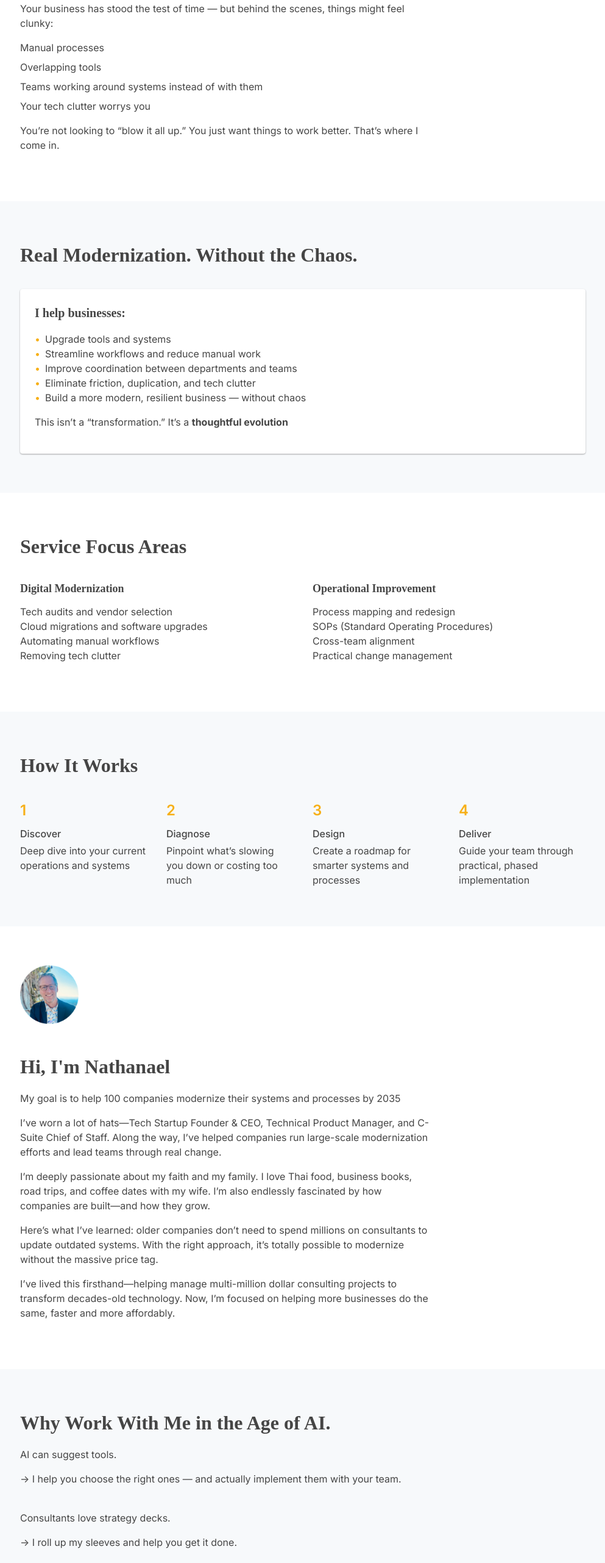
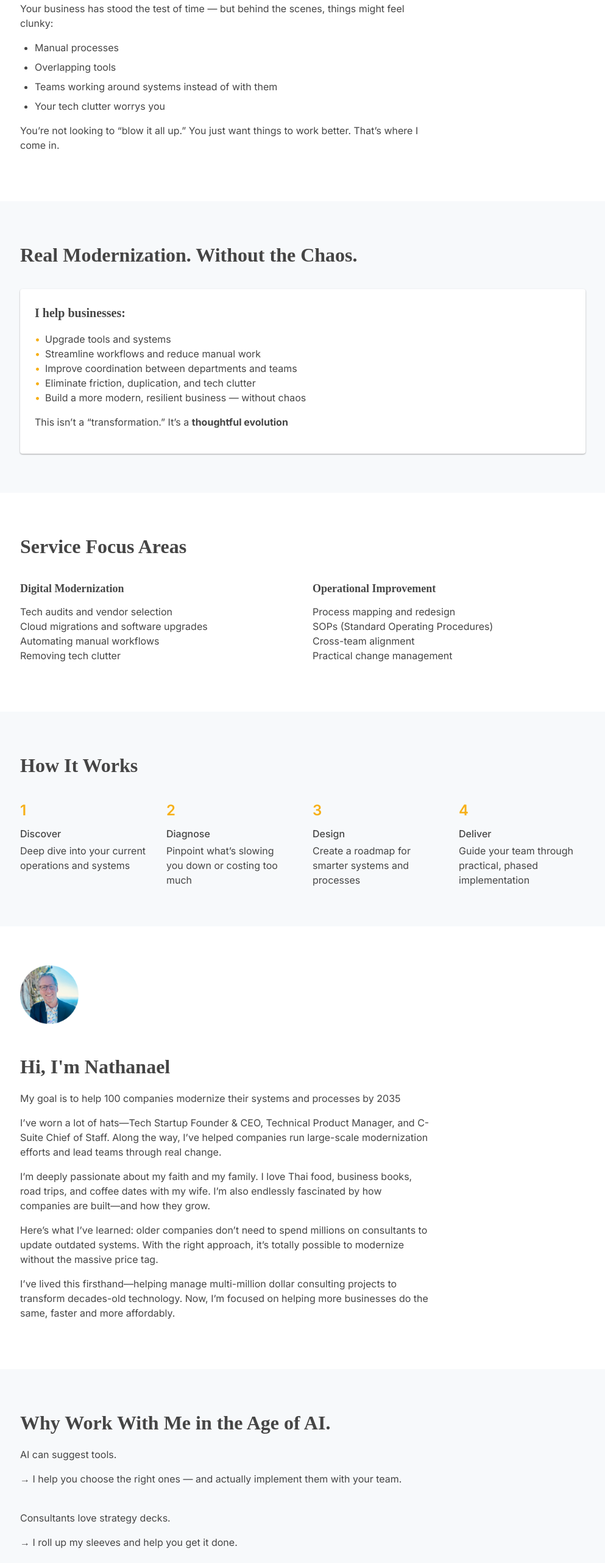
Before and after one commit to nathanaelnienaber/n2n.work, a React (Vite) app: page / in a window 1280 px wide. Shown: the part 896-3459 px from the top of the page at 61% size, without its empty margins (143-1136 px from the left). Built offline with nearby package versions, Linux system fonts and the light colour scheme; a web font is replaced by a local one.

Commit message:
feat: add bullet list utility

```diff
--- a/src/components/About.jsx
+++ b/src/components/About.jsx
@@ -4,7 +4,7 @@ export default function About() {
       <div className="container section-content">
         <h2>You’ve Built a Business That Lasts. Now Let’s Make It Easy to Run.</h2>
         <p>Your business has stood the test of time — but behind the scenes, things might feel clunky:</p>
-        <ul className="list-disc pl-6">
+        <ul className="list-disc">
             <li>Manual processes</li>
             <li>Overlapping tools</li>
             <li>Teams working around systems instead of with them</li>
--- a/src/components/Why.jsx
+++ b/src/components/Why.jsx
@@ -4,13 +4,13 @@ export default function Why() {
       <div className="container section-content">
         <h2>Why Work With Me in the Age of AI.</h2>
         <p>AI can suggest tools.</p>
-        <p>-> I help you choose the right ones — and actually implement them with your team.</p>
+        <p>&rarr; I help you choose the right ones — and actually implement them with your team.</p>
         <br></br>
         <p>Consultants love strategy decks.</p>
-        <p>-> I roll up my sleeves and help you get it done.</p>
+        <p>&rarr; I roll up my sleeves and help you get it done.</p>
         <br></br>
         <p>You don’t need a expert with a bunch of buzzwords.</p>
-        <p>-> I understand how real businesses run — and what it takes to modernize them respectfully.</p>
+        <p>&rarr; I understand how real businesses run — and what it takes to modernize them respectfully.</p>
         <br></br>
       </div>
     </section>
--- a/src/styles/base.css
+++ b/src/styles/base.css
@@ -37,6 +37,12 @@ ul {
 ul {
   list-style: none;
   padding: 0;
+}
+
+/* Utility class to display disc bullets with left padding */
+ul.list-disc {
+  list-style-type: disc;
+  padding-left: calc(var(--spacing-unit) * 3);
 }
 
 .container {
```
